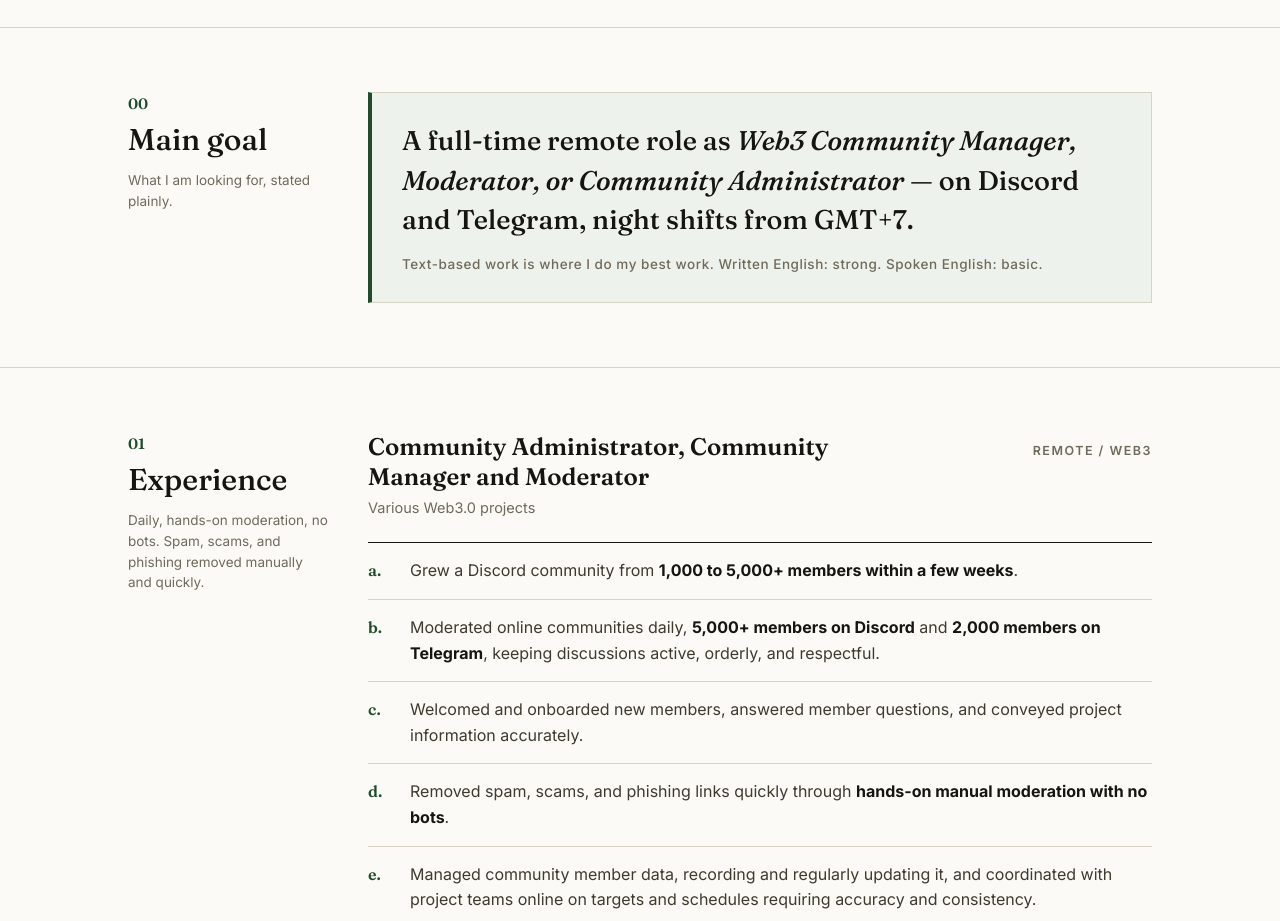
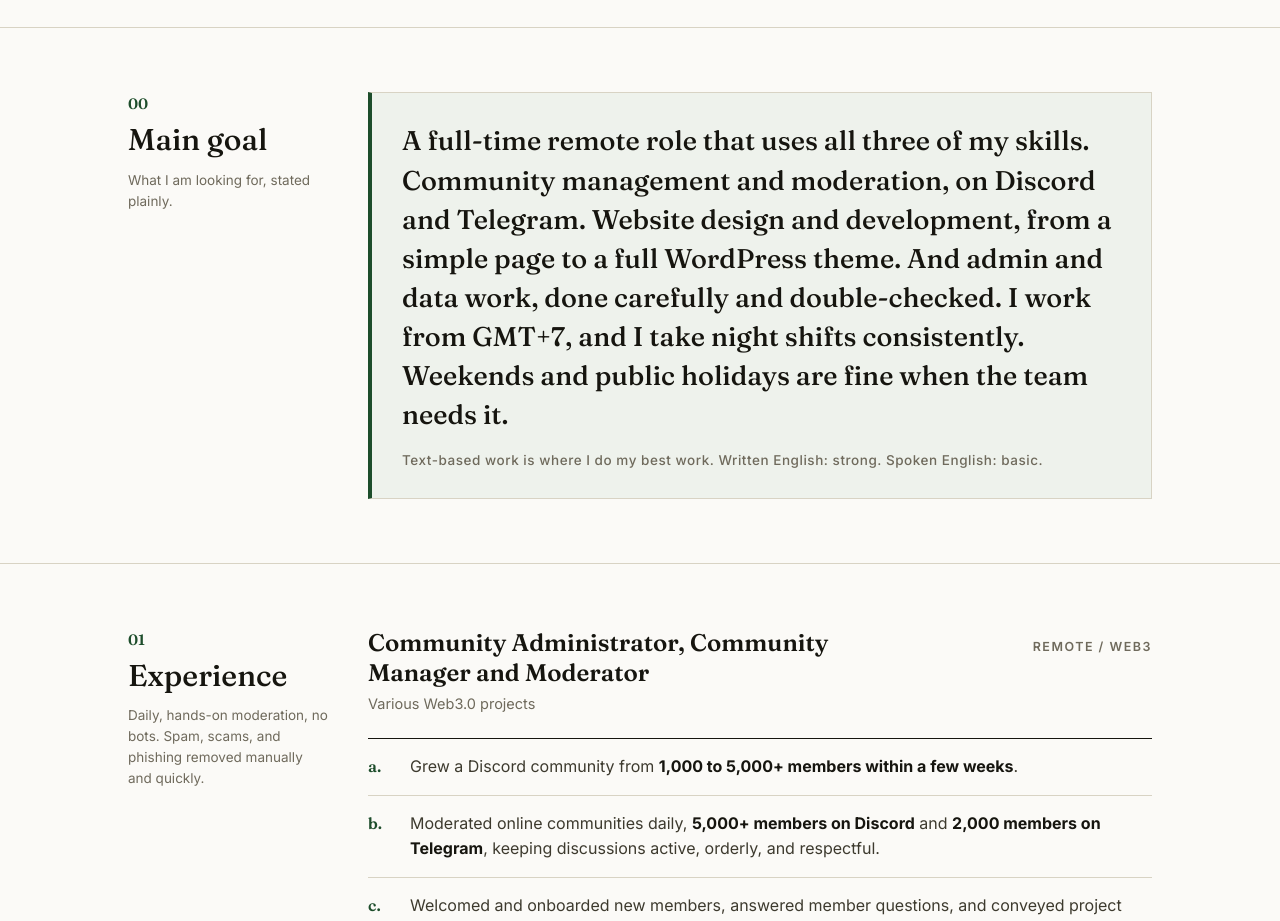
Before and after one commit to Rizkijack/portfolio, a plain HTML site: page index.html in a window 1280 px wide. Shown: the part 1120-2041 px from the top of the page. Drawn offline with Linux system fonts and the light colour scheme.

Commit message:
Main goal: cover all three skill areas (community, website design, admin)

```diff
--- a/index.html
+++ b/index.html
@@ -238,7 +238,7 @@
         </div>
         <div class="sec-body">
           <div class="goal-box">
-            <p>A full-time remote role as <em>Web3 Community Manager, Moderator, or Community Administrator</em> — on Discord and Telegram, night shifts from GMT+7.</p>
+            <p>A full-time remote role that uses all three of my skills. Community management and moderation, on Discord and Telegram. Website design and development, from a simple page to a full WordPress theme. And admin and data work, done carefully and double-checked. I work from GMT+7, and I take night shifts consistently. Weekends and public holidays are fine when the team needs it.</p>
             <p class="goal-meta">Text-based work is where I do my best work. Written English: strong. Spoken English: basic.</p>
           </div>
         </div>
```
